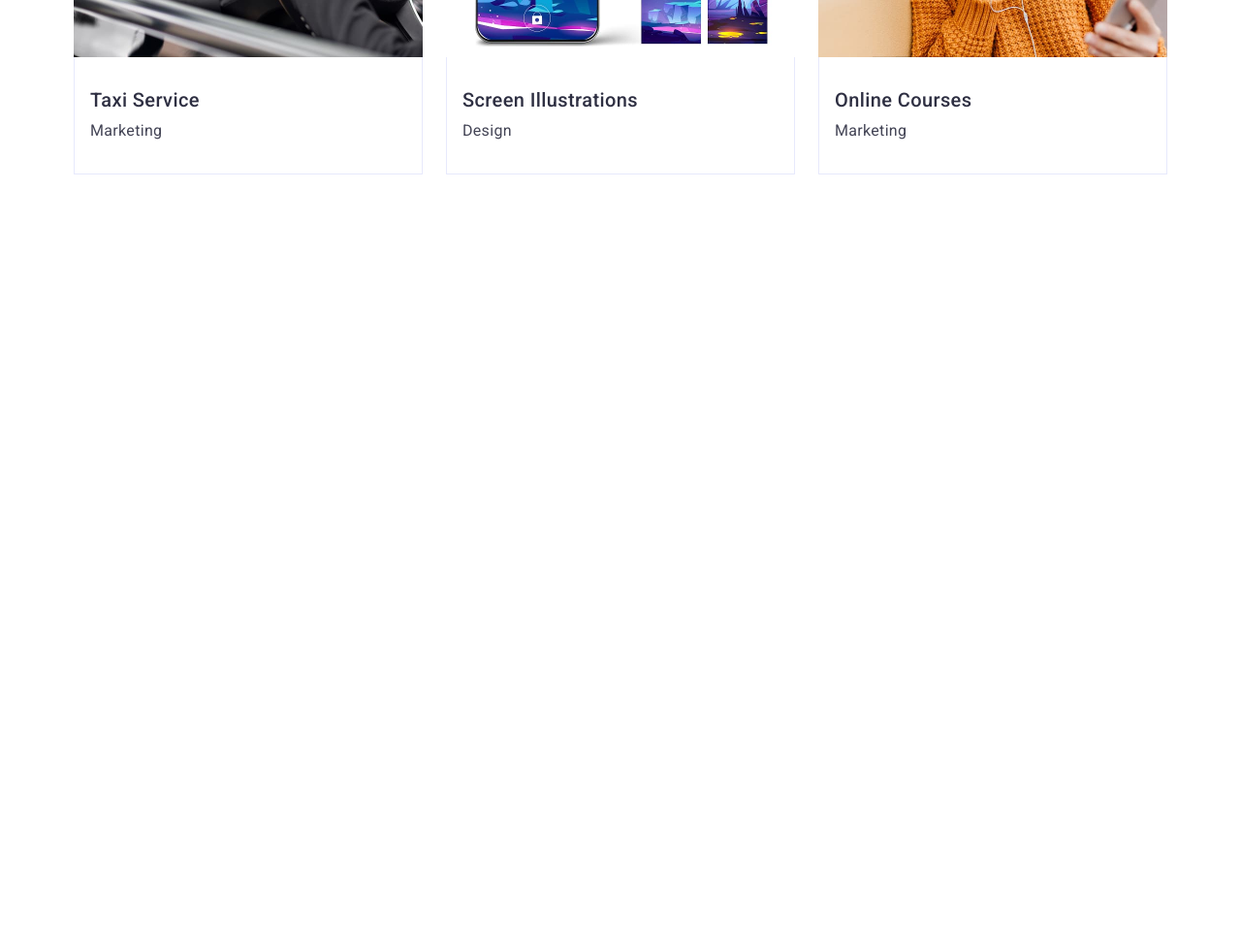
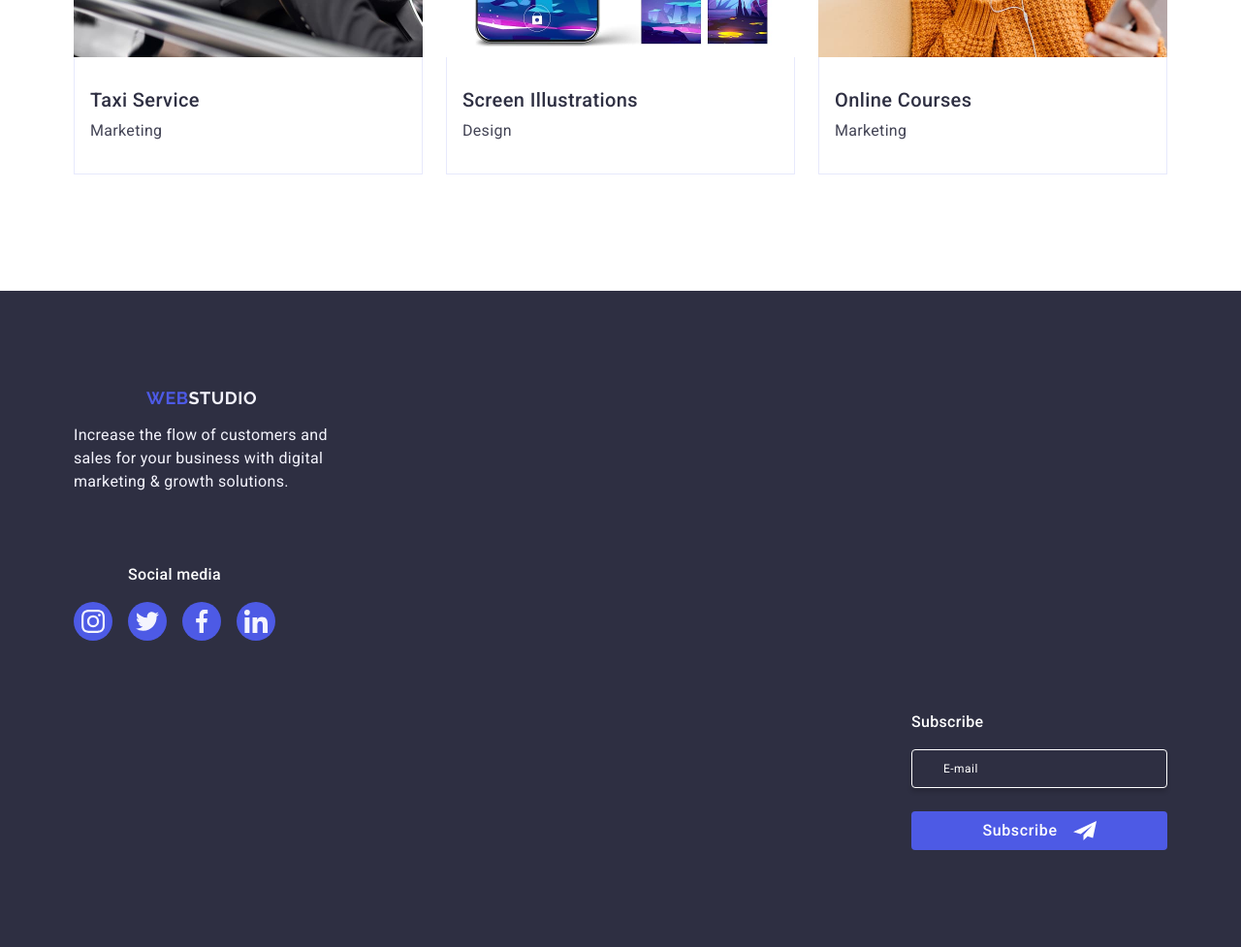
Before and after one commit to AlexDvor/goit-markup-hw-new-06, a plain HTML site: page index.html in a window 1280 px wide. Shown: the part 2778-3755 px from the top of the page at 97% size. Before the commit the page ends 3078 px from the top, so only its background shows below. Drawn offline with nearby package versions, Linux system fonts and the light colour scheme.

Commit message:
Add Footer St

```diff
--- a/css/styles.css
+++ b/css/styles.css
@@ -648,28 +648,77 @@ img {
 /* Footer */
 .footer-section {
 	background-color: var(--bg-footer);
-	padding: 100px 0;
+	padding: 96px 0;
+}
+
+@media only screen and (min-width: 768px) {
+	.footer-section {
+	}
+}
+@media only screen and (min-width: 1158px) {
+	.footer-section {
+		padding: 100px 0;
+	}
 }
 
 .footer-container {
 	display: flex;
-	align-items: baseline;
+	flex-direction: column;
+}
+
+@media only screen and (min-width: 768px) {
+	.footer-container {
+	}
+}
+@media only screen and (min-width: 1158px) {
+	.footer-container {
+		align-items: baseline;
+	}
 }
 
 .footer-about-thumb {
-	margin-right: 120px;
+	margin-bottom: 72px;
+}
+
+@media only screen and (min-width: 768px) {
+	.footer-about-thumb {
+	}
+}
+@media only screen and (min-width: 1158px) {
+	.footer-about-thumb {
+		margin-right: 120px;
+	}
 }
 
 .footer-social-thumb {
+	margin-bottom: 72px;
+}
+
+@media only screen and (min-width: 768px) {
+	.footer-social-thumb {
+	}
+}
+@media only screen and (min-width: 1158px) {
+	.footer-social-thumb {
+	}
 }
 
 .footer-social-text {
+	text-align: center;
 	font-weight: 500;
-
 	line-height: 1.5;
 	letter-spacing: 0.02em;
 	color: var(--text-inverse);
 	margin-bottom: 16px;
+}
+
+@media only screen and (min-width: 768px) {
+	.footer-social-text {
+	}
+}
+@media only screen and (min-width: 1158px) {
+	.footer-social-text {
+	}
 }
 
 .footer-social-list {
@@ -682,9 +731,20 @@ img {
 }
 
 .logo-footer {
-	display: inline-block;
+	display: block;
+	text-align: center;
 	margin-bottom: 16px;
 }
+
+@media only screen and (min-width: 768px) {
+	.logo-footer {
+	}
+}
+@media only screen and (min-width: 1158px) {
+	.logo-footer {
+	}
+}
+
 .footer-text {
 	width: 264px;
 	font-size: 16px;
@@ -692,6 +752,16 @@ img {
 	letter-spacing: 0.02em;
 	color: var(--text-muted);
 }
+
+@media only screen and (min-width: 768px) {
+	.footer-text {
+	}
+}
+@media only screen and (min-width: 1158px) {
+	.footer-text {
+	}
+}
+
 .footer-logo-decoration {
 	color: var(--text-muted);
 }
@@ -708,7 +778,18 @@ img {
 }
 .footer-subscribe-form {
 	display: flex;
-	gap: 24px;
+	flex-direction: column;
+	gap: 16px;
+}
+
+@media only screen and (min-width: 768px) {
+	.footer-subscribe-form {
+	}
+}
+@media only screen and (min-width: 1158px) {
+	.footer-subscribe-form {
+		gap: 24px;
+	}
 }
 
 /* .footer-subscribe-label {
--- a/index.html
+++ b/index.html
@@ -510,7 +510,7 @@
 			</section>
 		</main>
 
-		<footer class="footer-section hide">
+		<footer class="footer-section">
 			<div class="container footer-container">
 				<div class="footer-about-thumb">
 					<a class="logo logo-footer" href="./index.html"
```
